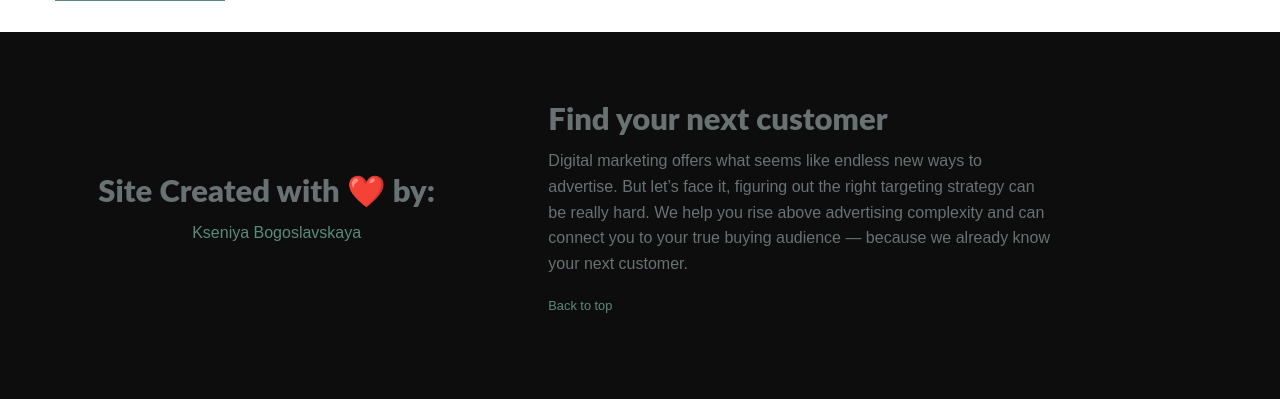
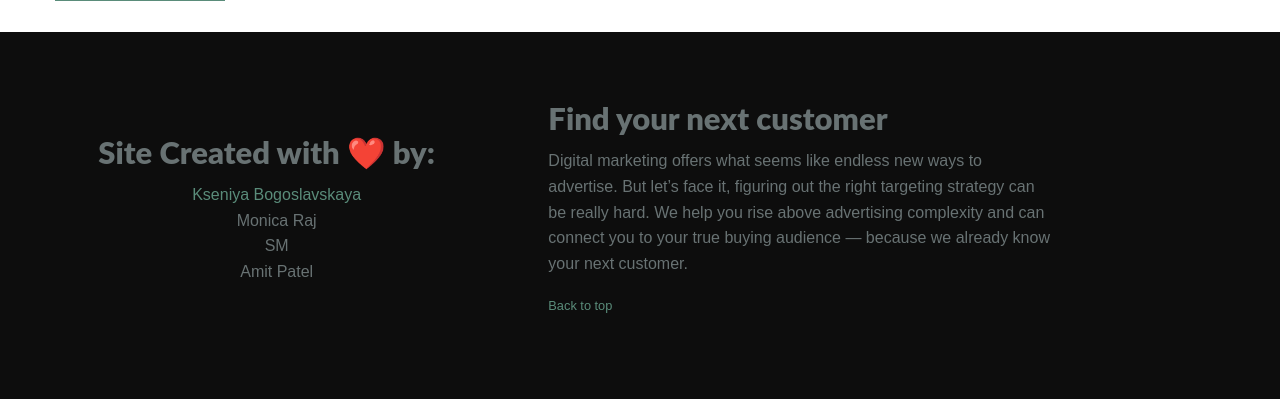
Before and after one commit to ChiqueCode/car_dealerships_dream, a Flask app: page /client-area in a window 1280 px wide. Shown: the part 775-1174 px from the top of the page. Run offline with Flask 2, Linux system fonts and the light colour scheme; data that the repository does not hold is empty; parts of the project's set-up code (start-up, migrations or seed data) failed here and were passed over; some libraries are stand-ins or nearby versions.

Commit message:
✨Added names to the footer

```diff
--- a/static/js/app.js
+++ b/static/js/app.js
@@ -50,7 +50,7 @@ d3.json(client_state).then(function(data, error) {
     let inputKids = d3.select("#kids");
 
     // Get the value property from the inputs and change it to lowercase to match the dataset
-    let inputZipValue = Number(inputZip.property("value"));
+    let inputZipValue = (inputZip.property("value"));
     let inputGenderValue = inputGender.property("value");
     let inputAgeValue = Number(inputAge.property("value"));
     let inputStatusValue = inputStatus.property("value");
--- a/templates/Map.html
+++ b/templates/Map.html
@@ -19,6 +19,11 @@
   <link rel="stylesheet" type="text/css" href="https://unpkg.com/leaflet.markercluster@1.0.3/dist/MarkerCluster.css">
   <link rel="stylesheet" type="text/css" href="https://unpkg.com/leaflet.markercluster@1.0.3/dist/MarkerCluster.Default.css">
 
+  <!-- Awesome marker -->
+  <link rel="stylesheet" href="http://code.ionicframework.com/ionicons/1.5.2/css/ionicons.min.css">
+  <link rel="stylesheet" href="css/leaflet.awesome-markers.css">
+  <script src="js/leaflet.awesome-markers.js"></script>
+
   <!-- Our CSS -->
   <link rel="stylesheet" href="static/css/main.css">
 </head>
--- a/templates/client-area.html
+++ b/templates/client-area.html
@@ -44,7 +44,6 @@
         </div>
       </div>
     </div>
-
     <div class="grid-container">
       <div class="grid-x grid-padding-x grid-padding-y">
         <div class="cell large-2">
@@ -147,9 +146,9 @@
         <h3>Site Created with ❤️ by:</h3>
         <ul>
           <li><a href="#">Kseniya Bogoslavskaya</a></li>
-          <li><a href=""></a></li>
-          <li><a href=""></a></li>
-          <li><a href=""></a></li>
+          <li><a href=""></a>Monica Raj</li>
+          <li><a href=""></a>SM</li>
+          <li><a href=""></a>Amit Patel</li>
         </ul>
       </div>
       <div class="cell medium-5 large-5">
--- a/templates/index.html
+++ b/templates/index.html
@@ -160,9 +160,9 @@
         <h3>Site Created with ❤️ by:</h3>
         <ul>
           <li><a href="https://chique.dev/">Kseniya Bogoslavskaya</a></li>
-          <li><a href=""></a></li>
-          <li><a href=""></a></li>
-          <li><a href=""></a></li>
+          <li><a href=""></a>Monica Raj</li>
+          <li><a href=""></a>SM</li>
+          <li><a href=""></a>Amit Patel</li>
         </ul>
       </div>
       <div class="cell medium-5 large-5">
```
Also changed, not shown: static/images/icon.png (deleted).
